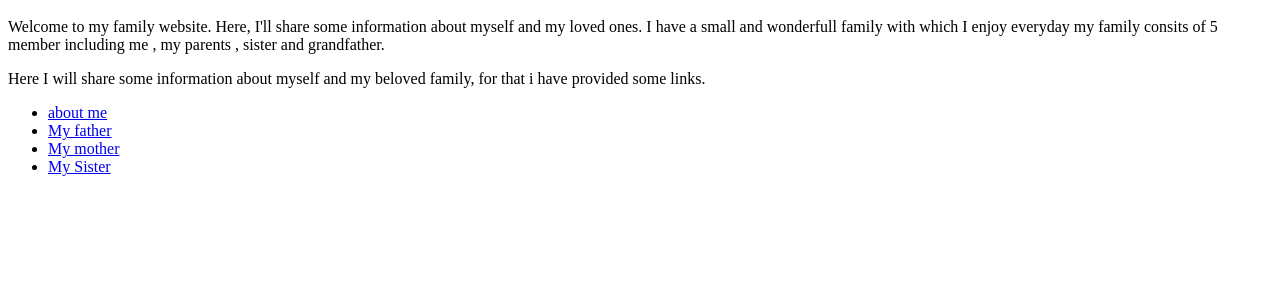
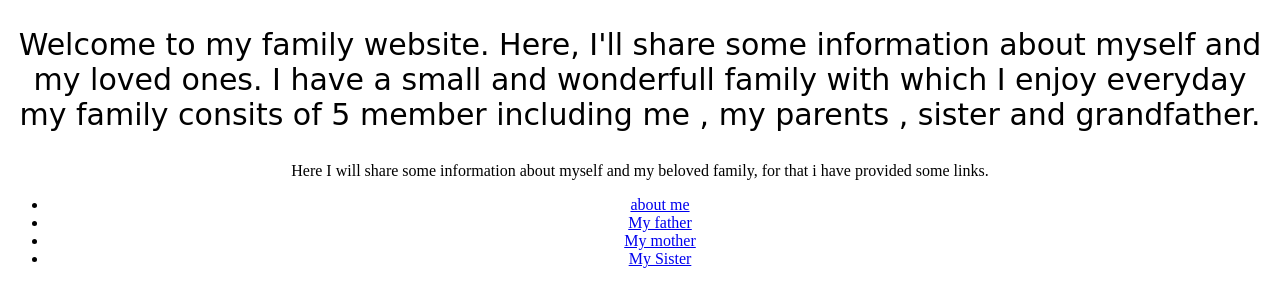
Before and after one commit to Ayush090QW/project, a plain HTML site: page index.html in a window 1280 px wide. Shown: the part 48-354 px from the top of the page. Drawn offline with Linux system fonts and the light colour scheme.

Commit message:
Update index.html

```diff
--- a/index.html
+++ b/index.html
@@ -4,15 +4,15 @@
 </head>
 <body>
 <header>
-    <h1>Welcome to My Family Website</h1>
+   <center></center> <h1>Welcome to My Family Website</h1></center>
 </header>
-<p>Welcome to my family website. Here, I'll share some information about myself and my loved ones. I have a small and wonderfull family with which I enjoy everyday my family consits of 5 member including me , my parents , sister and grandfather.</p>
-<p>Here I will share some information about myself and my beloved family, for that i have provided some links.</p>
-<ul>
+<center><p style="font-size:30px;font-family:cursive;">Welcome to my family website. Here, I'll share some information about myself and my loved ones. I have a small and wonderfull family with which I enjoy everyday my family consits of 5 member including me , my parents , sister and grandfather.</p></center>
+<center><p>Here I will share some information about myself and my beloved family, for that i have provided some links.</p></center>
+<center><ul>
         <li><a href="aboutme.html">about me</a></li>
         <li><a href="Father.html">My father</a></li>
         <li><a href="Mother.html">My mother</a></li>
         <li><a href="Sister.html">My Sister</a></li>
-</ul>
+</ul></center>
 </body>
 </html>
```
